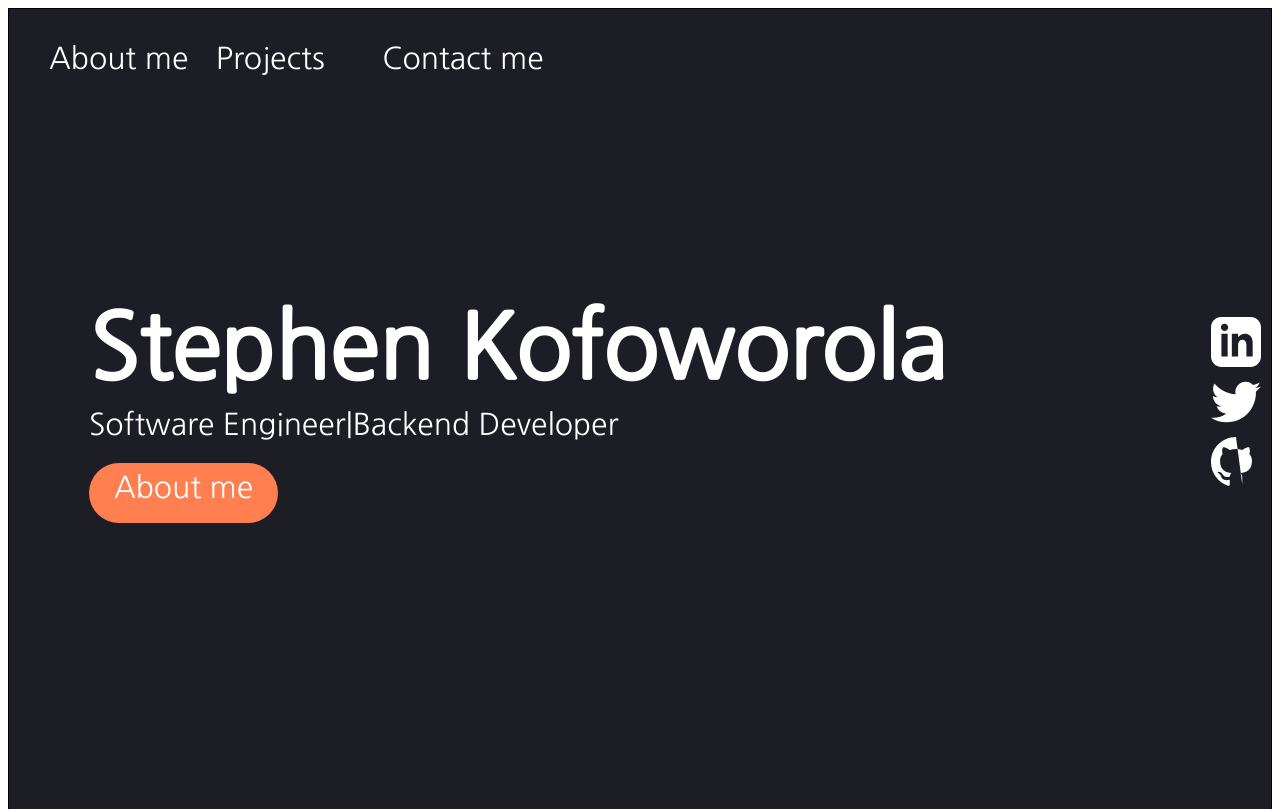
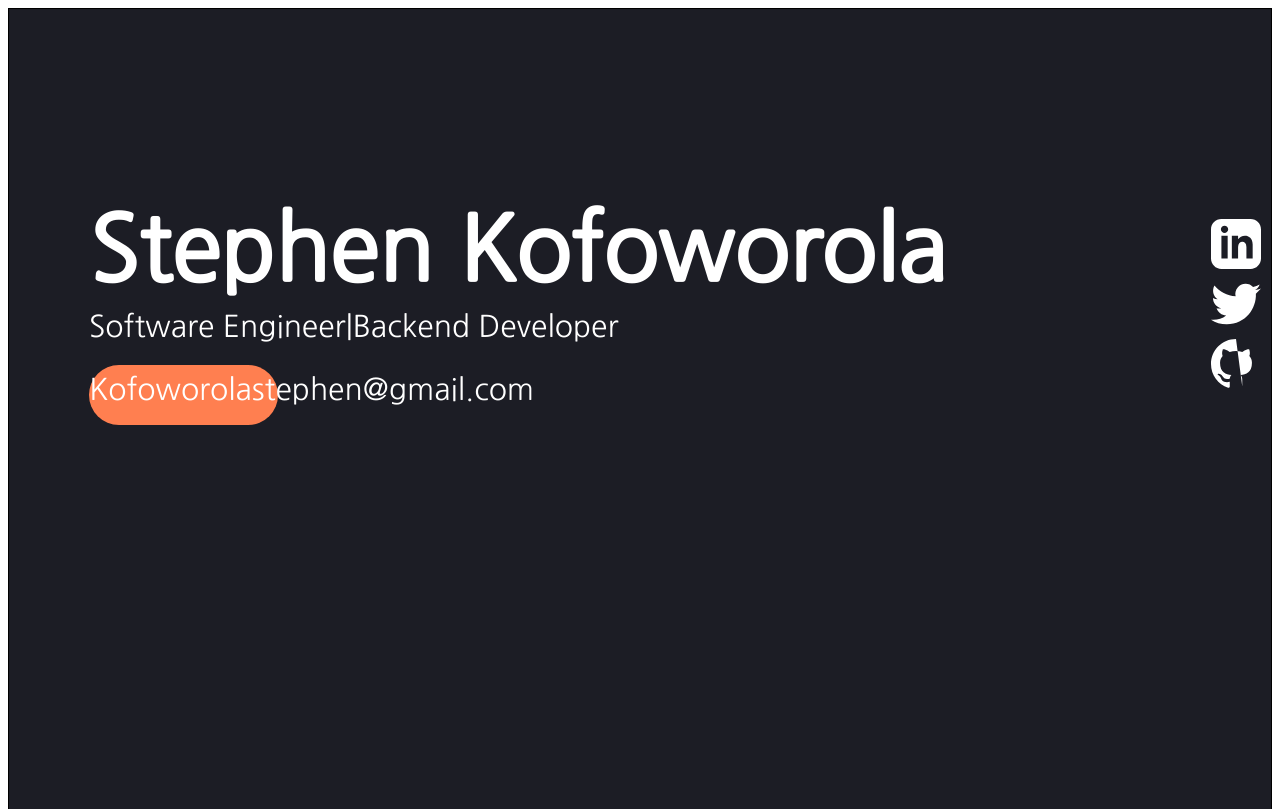
Before and after one commit to stephentk/stephenkportfolio, a plain HTML site: page index.html in a window 1280 px wide. Shown: the top 809 px of the page. Drawn offline with Linux system fonts and the light colour scheme.

Commit message:
Update index.html

```diff
--- a/index.html
+++ b/index.html
@@ -11,18 +11,11 @@
     </head>
 <body>
     <section class="first">
-     <nav>
-      <ul>
-       <li><a href="#about-me">About me</a></li>
-       <li><a href="#projects">Projects</a></li>
-       <li><a href="#contact-me">Contact me</a></li>
-      </ul>
-      </nav>
      <div class="title-area">
         <div class="title-text">
             <h1>Stephen Kofoworola</h1>
             <p>Software Engineer|Backend Developer</p>
-            <div class="button"><a href="#about-me">About me</a></div>
+            <div class="button"><a href="">Kofoworolastephen@gmail.com</a></div>
         </div>
         <div class="socials">
          <div><a href="https://www.linkedin.com/in/stephen-kofoworola-536483145/" class="social"><svg xmlns="http://www.w3.org/2000/svg" fill="#ffffff" width="50" height="50" viewBox="0 0 24 24">
```
